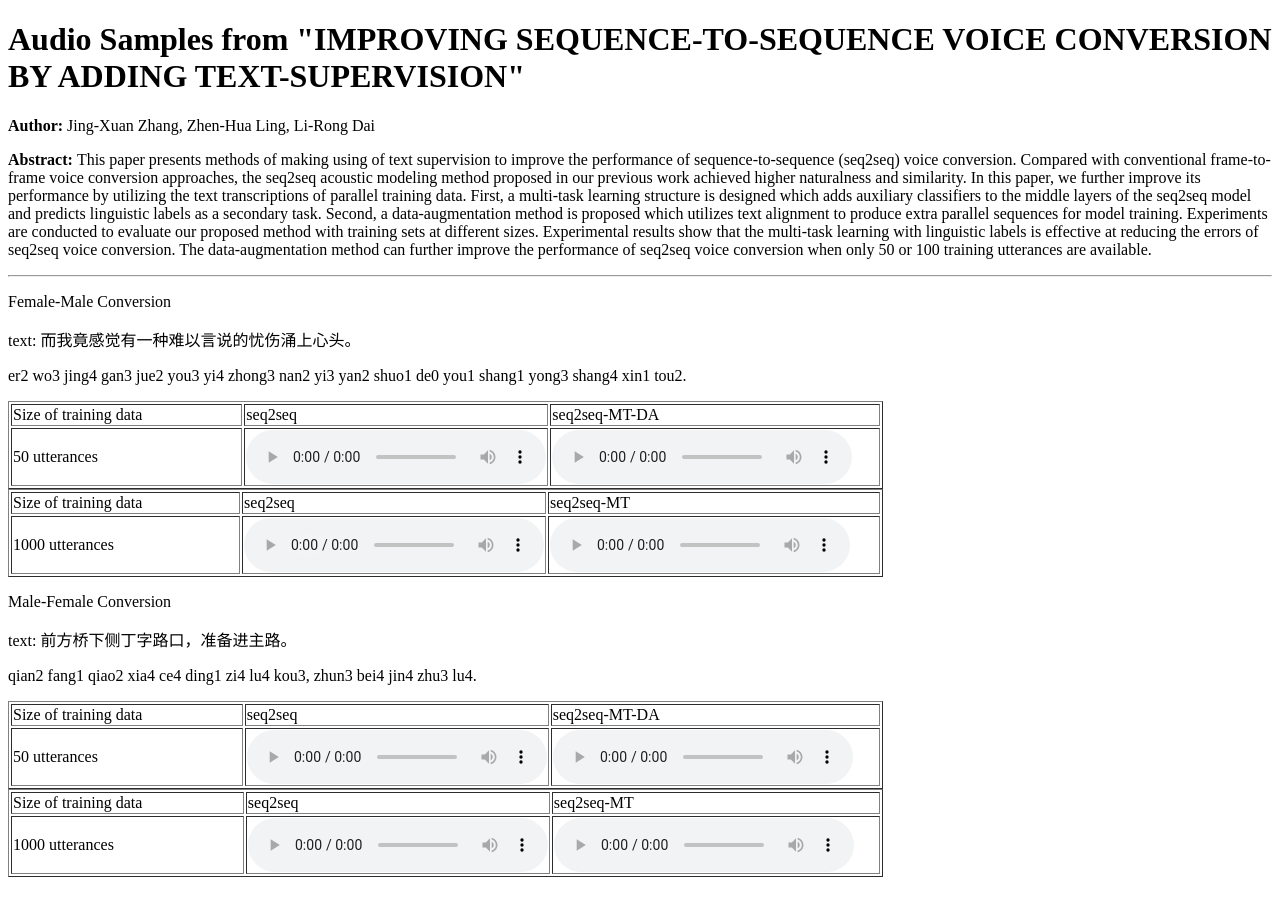
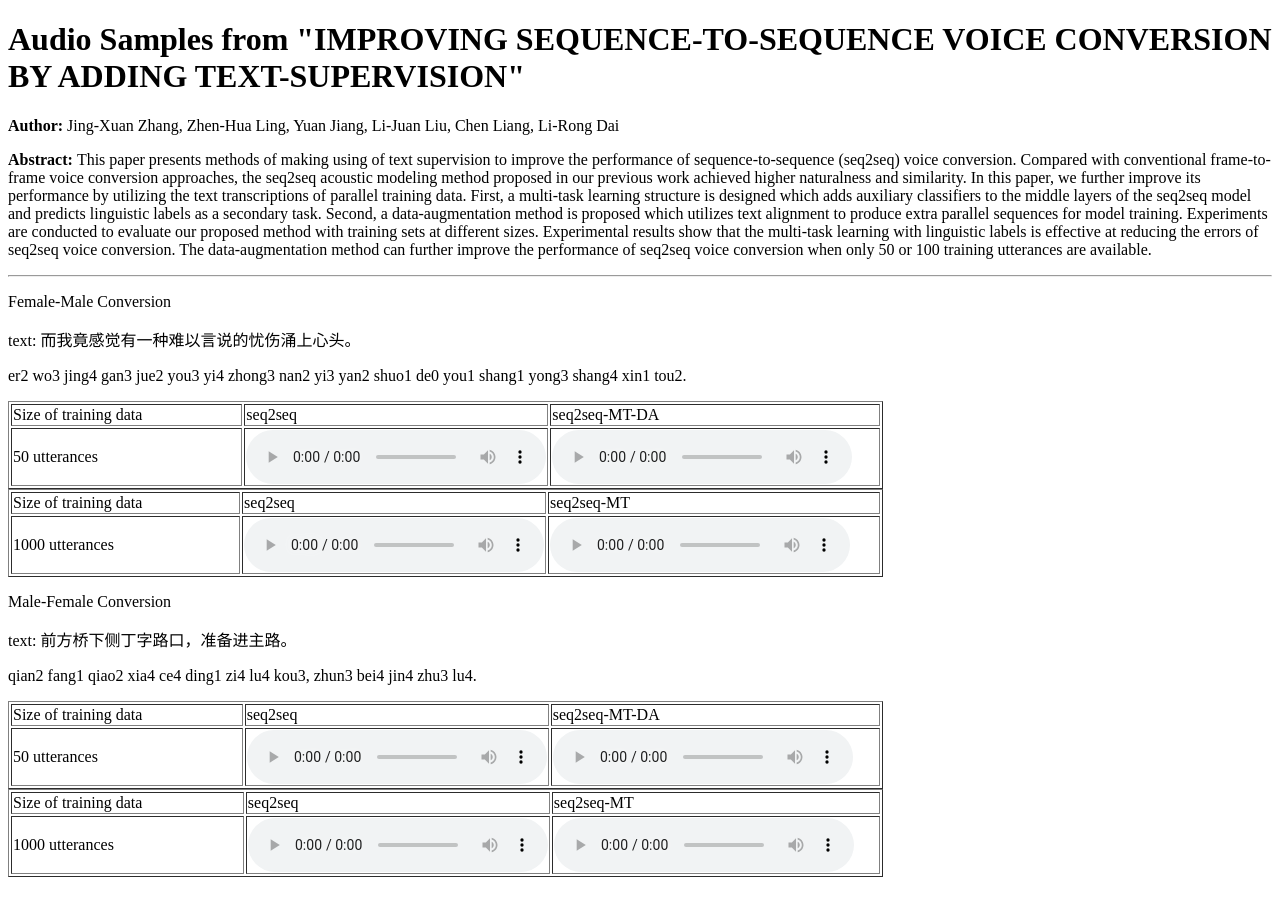
Before and after one commit to jxzhanggg/Text-supervised-Seq2SeqVC, a plain HTML site: page index.html in a window 1280 px wide. Drawn offline with Linux system fonts and the light colour scheme.

Commit message:
Update index.html
Update author name

```diff
--- a/index.html
+++ b/index.html
@@ -8,7 +8,7 @@
 <body>
 <h1>Audio Samples from &quot;IMPROVING SEQUENCE-TO-SEQUENCE VOICE CONVERSION BY ADDING
 TEXT-SUPERVISION&quot;</h1>
-<p><strong>Author: </strong>Jing-Xuan Zhang, Zhen-Hua Ling, Li-Rong Dai</p>
+<p><strong>Author: </strong>Jing-Xuan Zhang, Zhen-Hua Ling, Yuan Jiang, Li-Juan Liu, Chen Liang,  Li-Rong Dai</p>
 <p><strong>Abstract: </strong>This paper presents methods of making using of text supervision to improve the performance of sequence-to-sequence (seq2seq) voice conversion. Compared with conventional frame-to-frame voice conversion approaches, the seq2seq acoustic modeling method proposed in our previous work achieved higher naturalness and similarity. In this paper, we further improve its performance by utilizing the text transcriptions of parallel training data. First, a multi-task learning structure is designed which adds auxiliary classifiers to the middle layers of the seq2seq model and predicts linguistic labels as a secondary task. Second, a data-augmentation method is proposed which utilizes text alignment to produce extra parallel sequences for model training. Experiments are conducted to evaluate our proposed method with training sets at different sizes. Experimental results show that the multi-task learning with linguistic labels is effective at reducing the errors of seq2seq voice conversion. The data-augmentation method can further improve the performance of seq2seq voice conversion when only 50 or 100 training utterances are available.</p>
 <hr />
 <p>Female-Male Conversion</p>
```
